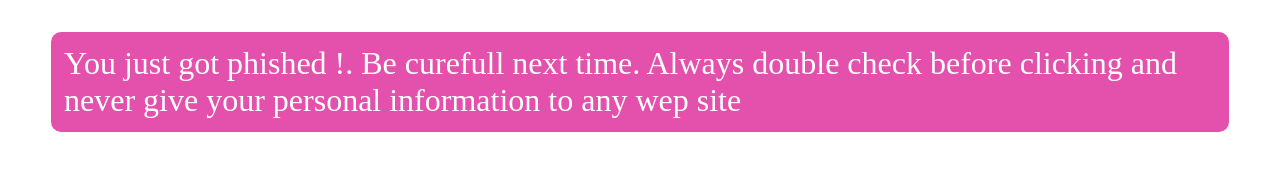
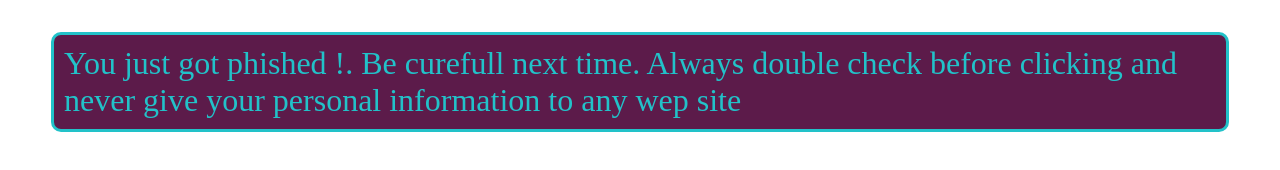
Before and after one commit to Hamad6909/QuishingDemo, a website: page src/phished.html in a window 1280 px wide. Drawn offline with Linux system fonts and the light colour scheme.

Commit message:
Update index.css

```diff
--- a/src/index.css
+++ b/src/index.css
@@ -56,10 +56,10 @@ button {
 .phished {
     margin: 2rem auto;
     width: 90%;
-    border: 3px solid #e351ad;
+    border: 3px solid #22c2c9;
     padding: 10px;
-    background-color: #e351ad;
+    background-color: #5c1b4a;
     border-radius: 10px;
-    color: #FFF;
+    color: #22c2c9;
     font-size: 2rem;
 }
```
